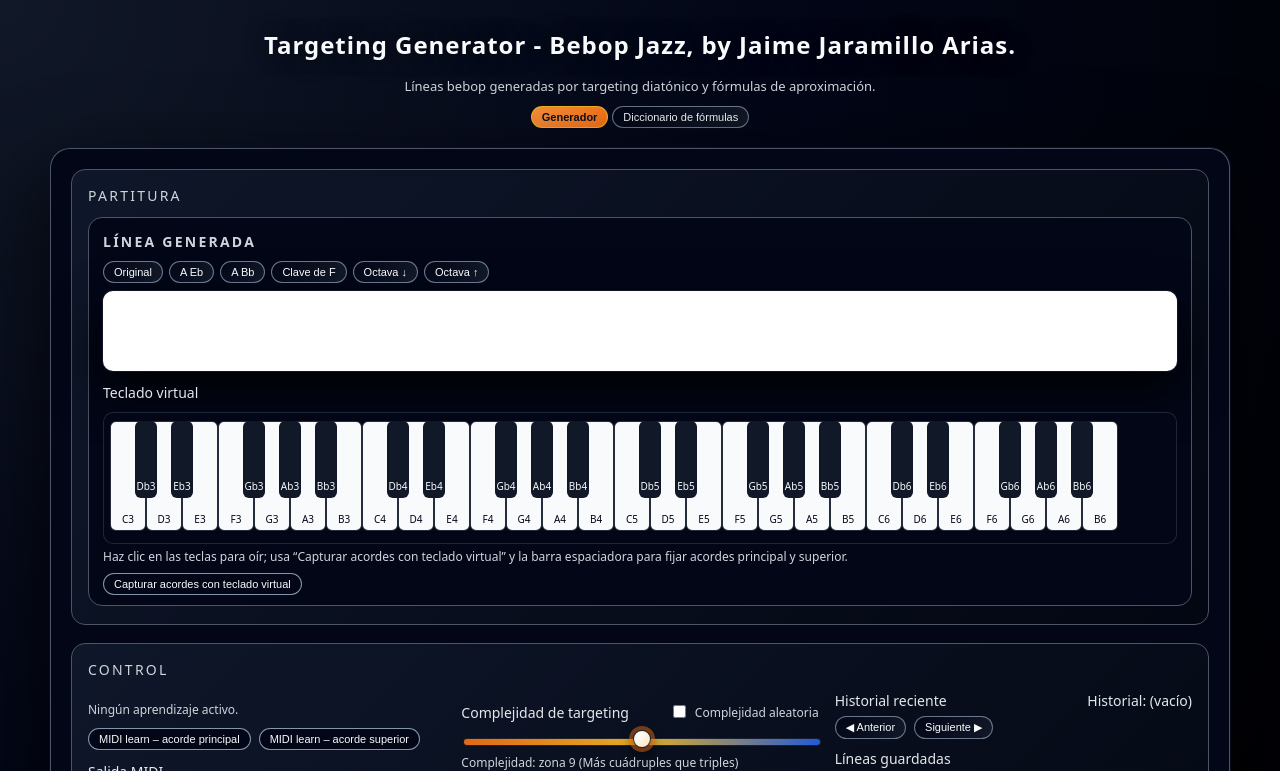
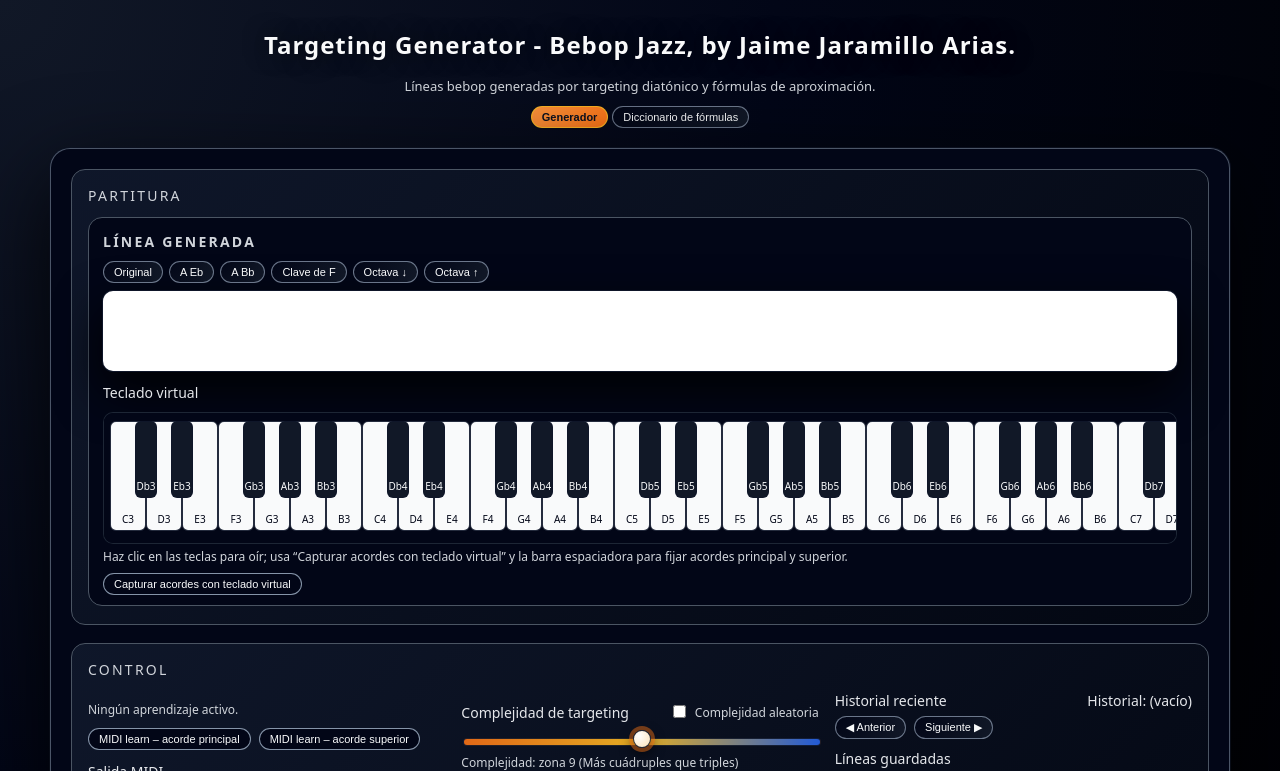
Before and after one commit to jaimejaramilloarias/targeting-generator, a website: page index.html in a window 1280 px wide. Both pictures are taken after a click on the button "Original". Shown: the top 771 px of the page. Drawn offline with Linux system fonts and the light colour scheme.

Commit message:
Ajusta transposiciones de vista y extiende teclado virtual

```diff
--- a/index.html
+++ b/index.html
@@ -1253,14 +1253,20 @@
 
       let whiteIndex = 0;
       const octaveStart = 3;
-      const octaveEnd = 6;
-
-      // Teclas blancas C3–B6
+      const octaveEnd = 7;
+      const highestMidi = noteNameToMidi('D7');
+
+      // Teclas blancas C3–D7
       for(let oct = octaveStart; oct <= octaveEnd; oct++){
+        let reachedLimit = false;
         for(let i=0;i<whiteSteps.length;i++){
           const step = whiteSteps[i];
           const pc = basePcMap[step];
           const midi = (oct+1)*12 + pc;
+          if(midi > highestMidi){
+            reachedLimit = true;
+            break;
+          }
           const x = whiteIndex * WHITE_KEY_WIDTH;
 
           const key = document.createElement('div');
@@ -1274,6 +1280,7 @@
 
           whiteIndex++;
         }
+        if(reachedLimit) break;
       }
       const totalWhites = whiteIndex;
 
@@ -1293,6 +1300,7 @@
           const centerX = (leftGlobalIndex + 1) * WHITE_KEY_WIDTH; // límite entre blancas
           const leftPx = centerX - BLACK_KEY_WIDTH/2;
           const midi = (oct+1)*12 + spec.pc;
+          if(midi > highestMidi) return;
 
           const key = document.createElement('div');
           key.className = 'piano-key black';
@@ -1384,13 +1392,18 @@
       }
     });
 
-    let viewTranspose = 0;
+    let scoreBaseTranspose = 0;
+    let playbackBaseTranspose = 0;
+    let octaveShift = 0;
     let viewClef = 'G';
-    let viewOctaveShift = 0;
     let currentScoreNoteGroups = [];
 
+    function getScoreTranspose(){
+      return scoreBaseTranspose + octaveShift;
+    }
+
     function getPlaybackTranspose(){
-      return viewTranspose + viewOctaveShift;
+      return playbackBaseTranspose + octaveShift;
     }
 
     // ===== REPRODUCCIÓN =====
@@ -1806,7 +1819,7 @@
         currentGeneratedState.line,
         currentGeneratedState.chord || [],
         viewClef,
-        getPlaybackTranspose(),
+        getScoreTranspose(),
         currentGeneratedState.formulaEvents || []
       );
     }
@@ -2593,21 +2606,23 @@
       updateScoreView();
     }
 
-    function setBaseTranspose(semitones, clef){
-      viewTranspose = semitones;
+    function setBaseTranspose(scoreSemitones, clef, playbackSemitones, newOctaveShift){
+      if(typeof scoreSemitones === 'number') scoreBaseTranspose = scoreSemitones;
+      if(typeof playbackSemitones === 'number') playbackBaseTranspose = playbackSemitones;
+      if(typeof newOctaveShift === 'number') octaveShift = newOctaveShift;
       if(clef) viewClef = clef;
       updateScoreViewAfterChange();
     }
 
     function adjustOctaveShift(delta){
-      viewOctaveShift += delta;
+      octaveShift += delta;
       updateScoreViewAfterChange();
     }
 
-    document.getElementById('viewOriginalBtn').onclick=()=>setBaseTranspose(0,'G');
-    document.getElementById('viewEbBtn').onclick=()=>setBaseTranspose(3,'G');
-    document.getElementById('viewBbBtn').onclick=()=>setBaseTranspose(-2,'G');
-    document.getElementById('viewClefFBtn').onclick=()=>setBaseTranspose(viewTranspose,'F');
+    document.getElementById('viewOriginalBtn').onclick=()=>setBaseTranspose(0,'G',0,0);
+    document.getElementById('viewEbBtn').onclick=()=>setBaseTranspose(9,'G',0,0);
+    document.getElementById('viewBbBtn').onclick=()=>setBaseTranspose(2,'G',0,0);
+    document.getElementById('viewClefFBtn').onclick=()=>setBaseTranspose(scoreBaseTranspose,'F',0,-12);
     document.getElementById('viewOctUpBtn').onclick=()=>adjustOctaveShift(12);
     document.getElementById('viewOctDownBtn').onclick=()=>adjustOctaveShift(-12);
 
```
